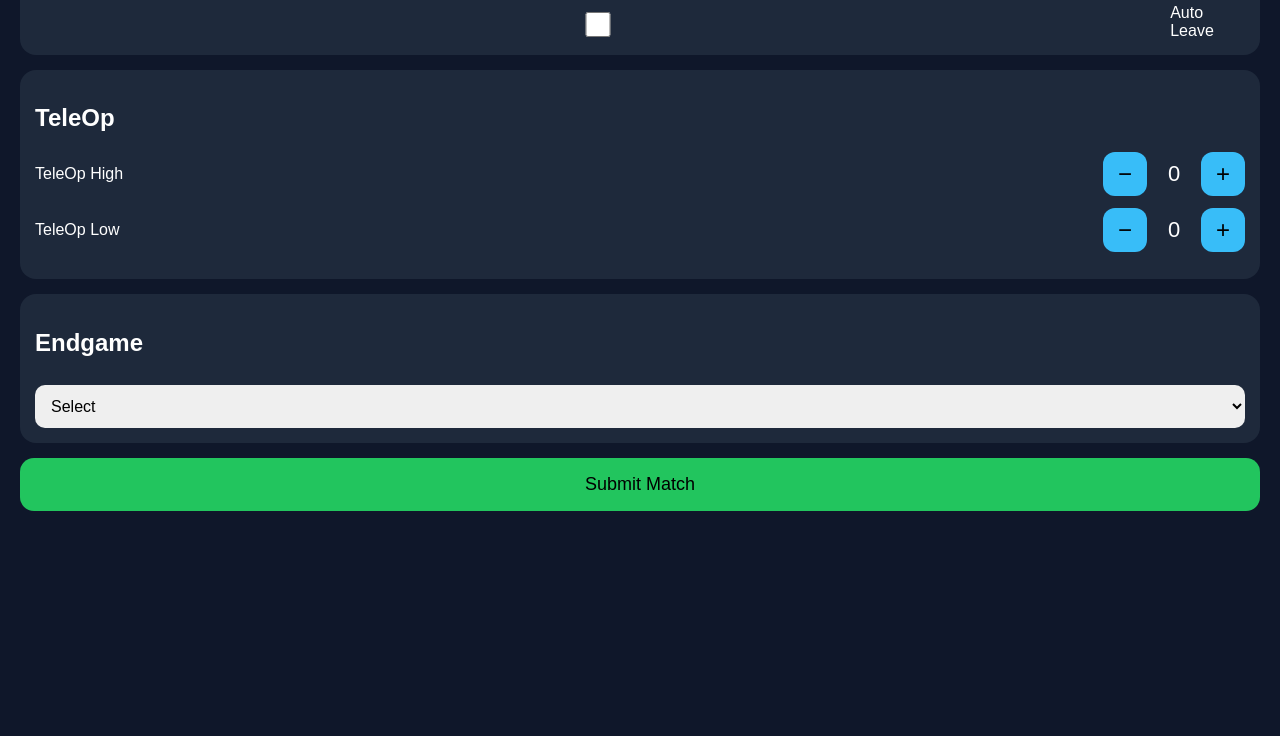
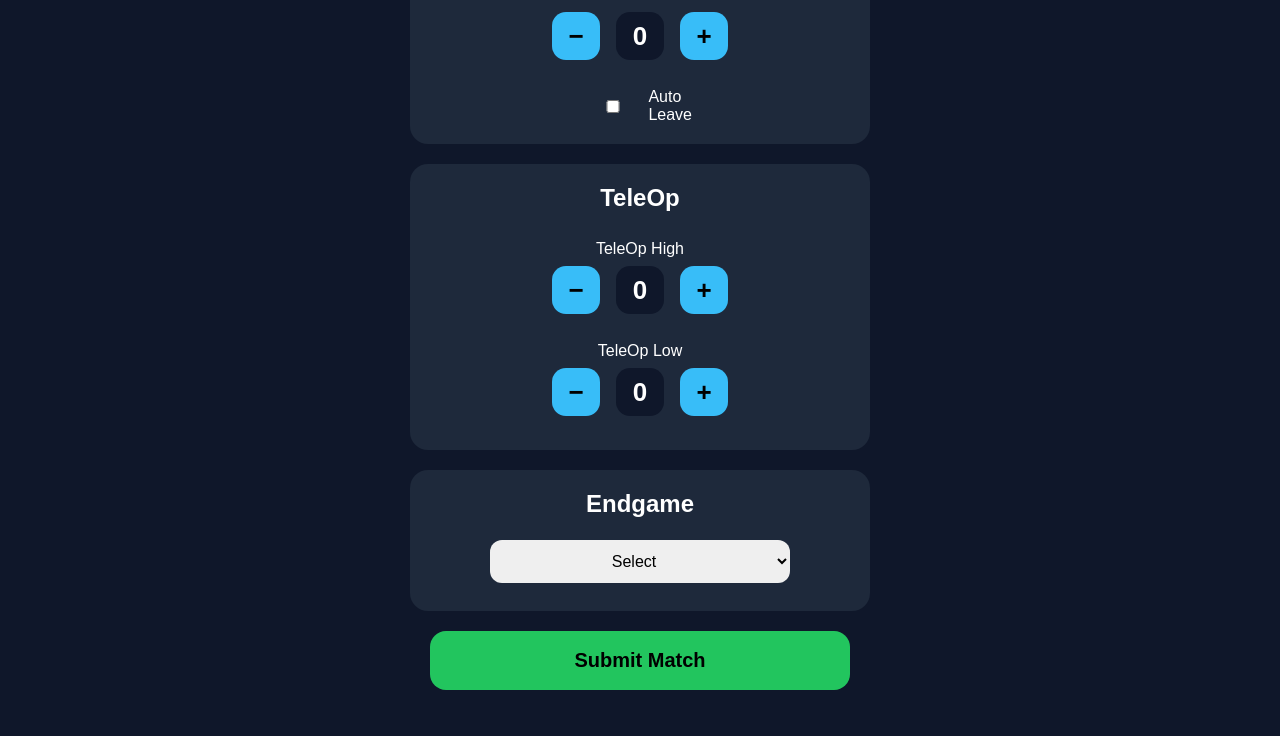
Before and after one commit to Ares-Engin/8056scout26, a plain HTML site: page scout.html in a window 1280 px wide. Shown: the part 504-1240 px from the top of the page. Before the commit the page ends 1035 px from the top, so only its background shows below. Drawn offline with Linux system fonts and the light colour scheme.

Commit message:
New Version Fix

```diff
--- a/style.css
+++ b/style.css
@@ -1,69 +1,125 @@
+/* ---------- GLOBAL ---------- */
 body {
   background: #0f172a;
   color: white;
   font-family: Arial, sans-serif;
-  padding: 12px;
+  padding: 16px;
+  margin: 0;
+
+  display: flex;
+  flex-direction: column;
+  align-items: center;
 }
 
 h1 {
   text-align: center;
+  margin-bottom: 20px;
 }
 
+/* ---------- SECTIONS ---------- */
 .section {
   background: #1e293b;
-  padding: 15px;
-  border-radius: 16px;
-  margin-bottom: 15px;
+  padding: 20px;
+  border-radius: 18px;
+  margin-bottom: 20px;
+
+  width: 100%;
+  max-width: 420px;
+
+  display: flex;
+  flex-direction: column;
+  align-items: center;
 }
 
-input, select {
+.section h2 {
+  margin-top: 0;
+  margin-bottom: 14px;
+  text-align: center;
+}
+
+/* ---------- INPUTS ---------- */
+input,
+select {
   width: 100%;
+  max-width: 300px;
   padding: 12px;
-  margin-top: 8px;
-  border-radius: 10px;
+  margin: 8px 0;
+  border-radius: 12px;
   border: none;
+  font-size: 16px;
+  text-align: center;
+}
+
+/* ---------- COUNTERS ---------- */
+.counter {
+  width: 100%;
+  max-width: 300px;
+
+  display: flex;
+  flex-direction: column;
+  align-items: center;
+
+  margin: 14px 0;
+}
+
+.counter span:first-child {
+  margin-bottom: 8px;
   font-size: 16px;
 }
 
-.counter {
-  display: flex;
-  justify-content: space-between;
-  align-items: center;
-  margin: 12px 0;
-}
-
+/* ---------- BUTTON + NUMBER ROW ---------- */
 .controls {
   display: flex;
   align-items: center;
-  gap: 12px;
+  justify-content: center;
+  gap: 16px;
 }
 
 .controls button {
-  width: 44px;
-  height: 44px;
-  font-size: 24px;
-  border-radius: 12px;
+  width: 48px;
+  height: 48px;
+  font-size: 26px;
+  border-radius: 14px;
   border: none;
   background: #38bdf8;
+  color: black;
+  font-weight: bold;
 }
 
+/* 🔥 NUMBER TEXT SAME SIZE AS BUTTON */
 .controls span {
-  font-size: 22px;
-  min-width: 30px;
-  text-align: center;
+  font-size: 26px;
+  font-weight: bold;
+  width: 48px;
+  height: 48px;
+
+  display: flex;
+  align-items: center;
+  justify-content: center;
+
+  background: #0f172a;
+  border-radius: 14px;
 }
 
+/* ---------- CHECKBOX ---------- */
 .checkbox {
+  margin-top: 14px;
   display: flex;
+  align-items: center;
   gap: 10px;
-  margin-top: 10px;
 }
 
+/* ---------- SUBMIT ---------- */
 .submit {
   width: 100%;
-  padding: 16px;
-  font-size: 18px;
-  border-radius: 14px;
+  max-width: 420px;
+
+  padding: 18px;
+  font-size: 20px;
+  border-radius: 16px;
   background: #22c55e;
   border: none;
+  font-weight: bold;
+
+  margin-bottom: 30px;
 }
```
